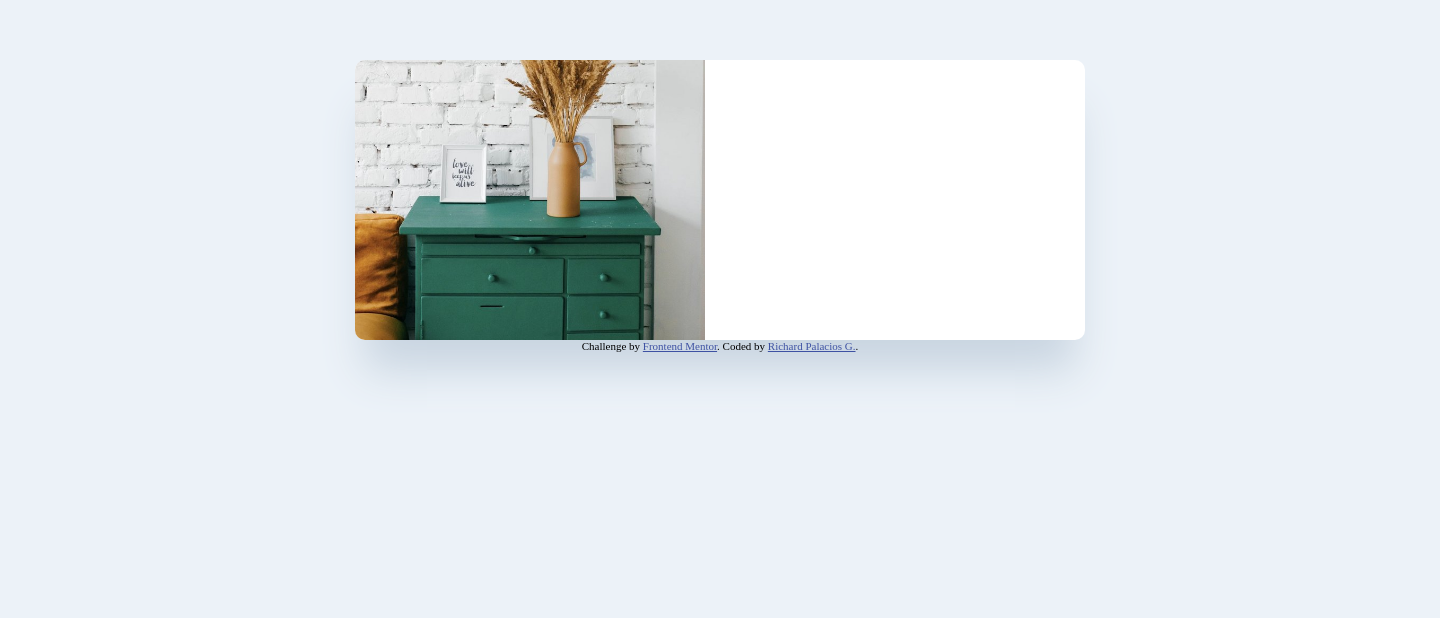
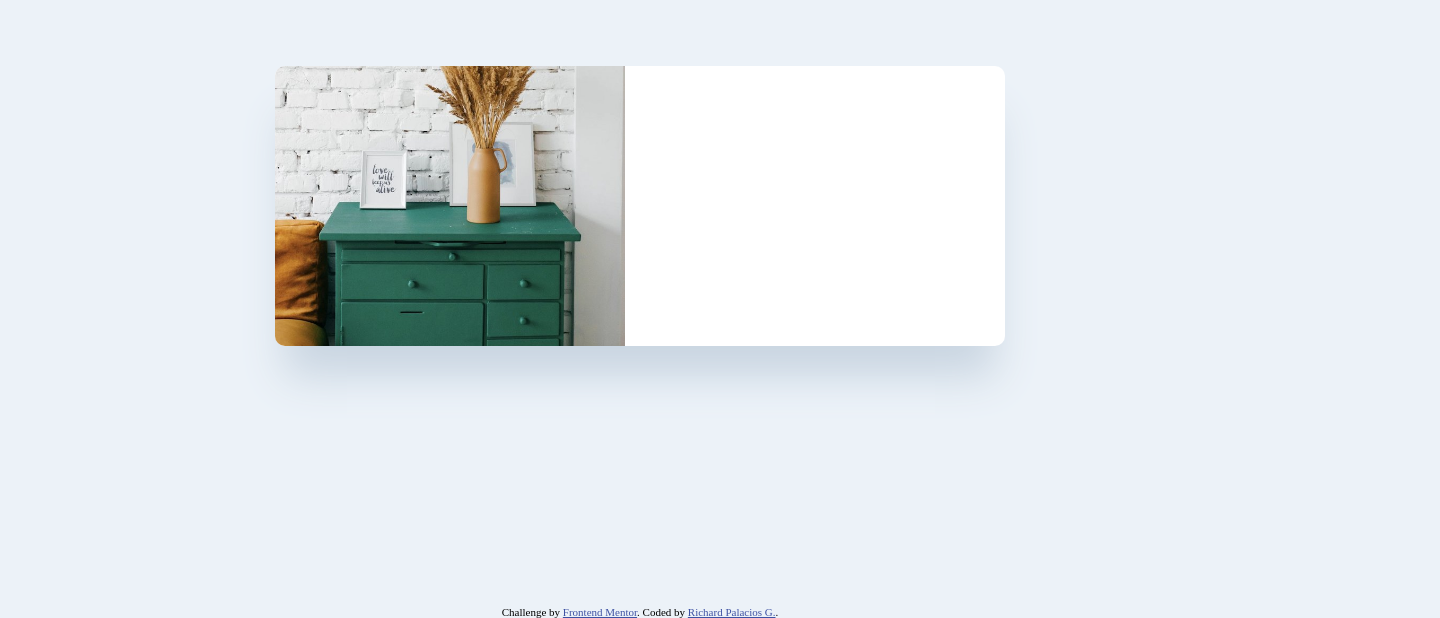
Before and after one commit to rpalaciosg/article-preview-component-master, a plain HTML site: page index.html in a window 1280 px wide. Shown: the part 194-812 px from the top of the page, 1440 px wide, since content can reach past the window. Drawn offline with Linux system fonts and the light colour scheme.

Commit message:
👌 IMPROVE: Align of the main content and footer.

```diff
--- a/index.html
+++ b/index.html
@@ -17,17 +17,15 @@
 </head>
 <body>
 
-  <article class="shades-article">
-    <img src="images/drawers.jpg" alt="green">
-    <!-- <div class="image-container">
+  <main>
+    <article class="shades-article">
       <img src="images/drawers.jpg" alt="green">
-    </div>     -->
-  </article>
-
+    </article>
+  </main>
 
   <div class="attribution">
-    Challenge by <a href="https://www.frontendmentor.io?ref=challenge" target="_blank">Frontend Mentor</a>.
-    Coded by <a href="http://richardpalaciosg.dev/">Richard Palacios G.</a>.
+    Challenge by <a href="https://www.frontendmentor.io?ref=challenge" target="_blank">Frontend Mentor</a>. Coded by <a href="http://richardpalaciosg.dev/">Richard Palacios G.</a>.
   </div>
+
 </body>
 </html>
--- a/style.css
+++ b/style.css
@@ -2,22 +2,32 @@
   box-sizing: border-box;
 }
 :root {
-  --background_body: #ECF2F8;
+  --background_display: #ECF2F8;
   --background_article: #FFFFFF;
 }
-
+html, body {
+  height: 100%;
+  width: 100%;
+  background: var(--background_display);
+  font-size: 13px;
+}
 body {
   margin: 0;
+
+  display: flex;
+  flex-direction: column;
+  align-items: center;
+}
+
+main {
   min-height: 800px;
   min-width: 1440px;
-  background: var(--background_body);
-  font-size: 13px;
 
   display: flex;
   flex-direction: column;
   justify-content: center;
   align-items: center;
-
+  flex: 1 0 auto;
 }
 
 article {
@@ -35,18 +45,15 @@ article {
 
 .shades-article {
   -webkit-box-shadow: 0px 40px 40px -10px rgba(201,213,225,1);
--moz-box-shadow: 0px 40px 40px -10px rgba(201,213,225,1);
-box-shadow: 0px 40px 40px -10px rgba(201,213,225,1);
+  -moz-box-shadow: 0px 40px 40px -10px rgba(201,213,225,1);
+  box-shadow: 0px 40px 40px -10px rgba(201,213,225,1);
 }
-
-/* .image-container {
-  display: flex;
-  justify-content: start;
-  flex-flow: row nowrap;
-  align-items: center;
-} */
 
 img {
   max-width: 350px;
   max-height: 524px;
 }
+
+.attribution{
+  flex-shrink: 0;
+}
```
